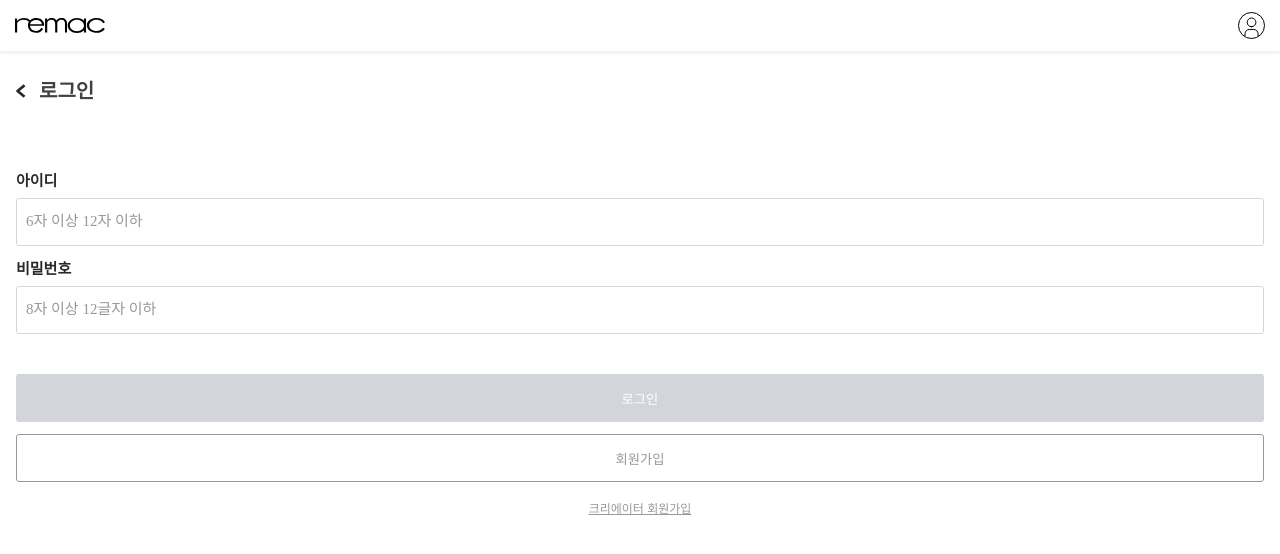
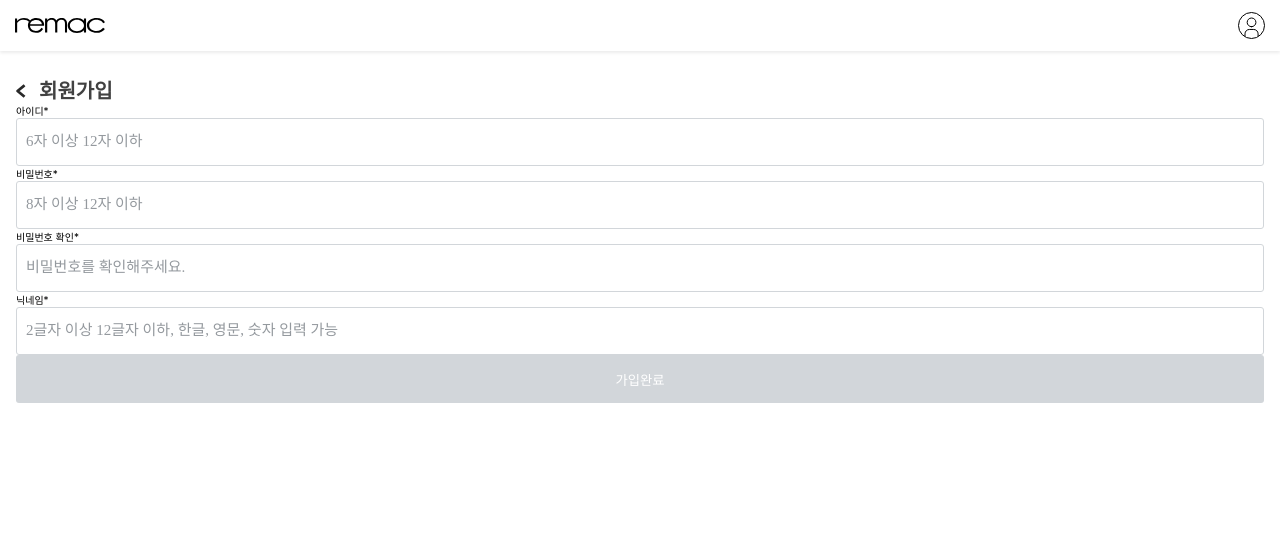
Before and after one commit to S-J-Kim/remac-client, a React (Create React App) app: page / in a window 1280 px wide. Shown: the top 554 px of the page. Built offline with nearby package versions, Linux system fonts and the light colour scheme; a web font is replaced by a local one.

Commit message:
Feat requester join page functions

```diff
--- a/src/App.js
+++ b/src/App.js
@@ -2,13 +2,14 @@ import React from 'react';
 import Button from './components/Buttons';
 import Input from './components/Inputs';
 import SectionHeader from './components/SectionHeader';
+import JoinView from './join';
+import LoginView from './login';
 
-import LoginView from './login';
 function App() {
   return (
     <div>
-      <LoginView></LoginView>
-
+      {/* <LoginView></LoginView> */}
+      <JoinView></JoinView>
     </div>
   );
 }
--- a/src/components/SectionHeader.js
+++ b/src/components/SectionHeader.js
@@ -25,9 +25,10 @@ const BackButton = styled.img`
 `;
 
 const SectionTitle = styled.div`
-  font-size: 20px;
+  font-size: 2rem;
   font-weight: 700;
   color: #414141;
+  line-height: 2.4rem;
 `;
 
 export default SectionHeader;
--- /dev/null
+++ b/src/join.js
@@ -0,0 +1,121 @@
+import React, { useState, useEffect } from 'react';
+import styled from 'styled-components';
+import Button from './components/Buttons';
+import Input from './components/Inputs';
+import SectionHeader from './components/SectionHeader';
+
+export default function JoinView() {
+  const [buttonType, setButtonType] = useState('deactivate');
+  const [joinData, setJoinData] = useState({
+    id: '',
+    password: '',
+    nickname: '',
+  });
+  const [passwordCheck, setPasswordCheck] = useState(false);
+  const [eventFlag, setEventFlag] = useState(false);
+  function joinButtonClicked(e) {
+    if (!passwordCheck) alert('비밀번호를 확인해주세요');
+    else if (joinData['id'].length < 6 || joinData['id'].length > 12)
+      alert('아이디가 조건에 맞지 않습니다.\n6자 이상 12자 이하');
+    else if (checkID(joinData['id']))
+      alert(
+        '아이디 조건에 맞지 않습니다.\n6자 이상 12자 이하, 영문, 숫자만 입력 가능'
+      );
+    else if (
+      joinData['password'].length < 8 ||
+      joinData['password'].length > 12
+    )
+      alert('비밀번호가 조건에 맞지 않습니다.\n8자 이상 12자 이하');
+    else if (
+      joinData['nickname'].length < 2 ||
+      joinData['nickname'].length > 12
+    )
+      alert(
+        '닉네임이 조건에 맞지 않습니다.\n2자 이상 12자 이하, 한글, 영문, 숫자만 입력 가능'
+      );
+    else if (checkNickname(joinData['nickname']))
+      alert('닉네임에 특수문자는 입력할 수 없습니다.');
+    else console.log(joinData);
+  }
+  function handleInputChange(e, inputID) {
+    setEventFlag(true);
+    if (inputID === 0)
+      setJoinData((prevData) => ({ ...prevData, id: e.target.value }));
+    else if (inputID === 1)
+      setJoinData((prevData) => ({ ...prevData, password: e.target.value }));
+    else setJoinData((prevData) => ({ ...prevData, nickname: e.target.value }));
+  }
+  function handlePasswordCheck(e) {
+    if (e.target.value === joinData['password']) setPasswordCheck(true);
+    else setPasswordCheck(false);
+  }
+  useEffect(() => {
+    setButtonType('activate');
+    for (var key in joinData) {
+      if (joinData[key] === '') setButtonType('deactivate');
+    }
+    setEventFlag(false);
+  }, [eventFlag]);
+  return (
+    <Container>
+      <div>
+        <SectionHeader title="회원가입" />
+      </div>
+      <div>
+        아이디<span>*</span>
+      </div>
+      <Input
+        onChange={(e) => handleInputChange(e, 0)}
+        placeholder="6자 이상 12자 이하"
+      />
+      <div>
+        비밀번호<span>*</span>
+      </div>
+      <Input
+        onChange={(e) => handleInputChange(e, 1)}
+        placeholder="8자 이상 12자 이하 "
+        type="password"
+      />
+      <div>
+        비밀번호 확인<span>*</span>
+      </div>
+      <Input
+        onChange={handlePasswordCheck}
+        placeholder="비밀번호를 확인해주세요."
+        type="password"
+      />
+      <div>
+        닉네임<span>*</span>
+      </div>
+      <Input
+        onChange={(e) => handleInputChange(e, 2)}
+        placeholder="2글자 이상 12글자 이하, 한글, 영문, 숫자 입력 가능"
+      />
+      <Button
+        content="가입완료"
+        type={buttonType}
+        onClick={joinButtonClicked}
+      />
+    </Container>
+  );
+}
+function checkNickname(str) {
+  const regExp = /[^가-힣a-zA-Z0-9]/g;
+  if (regExp.test(str)) {
+    return true;
+  } else {
+    return false;
+  }
+}
+function checkID(str) {
+  const regExp = /[^a-zA-Z0-9]/g;
+  if (regExp.test(str)) {
+    return true;
+  } else {
+    return false;
+  }
+}
+const Container = styled.div`
+  display: flex;
+  flex-direction: column;
+`;
--- a/src/login.js
+++ b/src/login.js
@@ -15,7 +15,7 @@ export default function LoginView() {
     else setPassword(e.target.value);
   }
   function loginButtonClicked(e) {
-    console.log('hellod');
+    console.log(id, password);
   }
 
   useEffect(() => {
```
